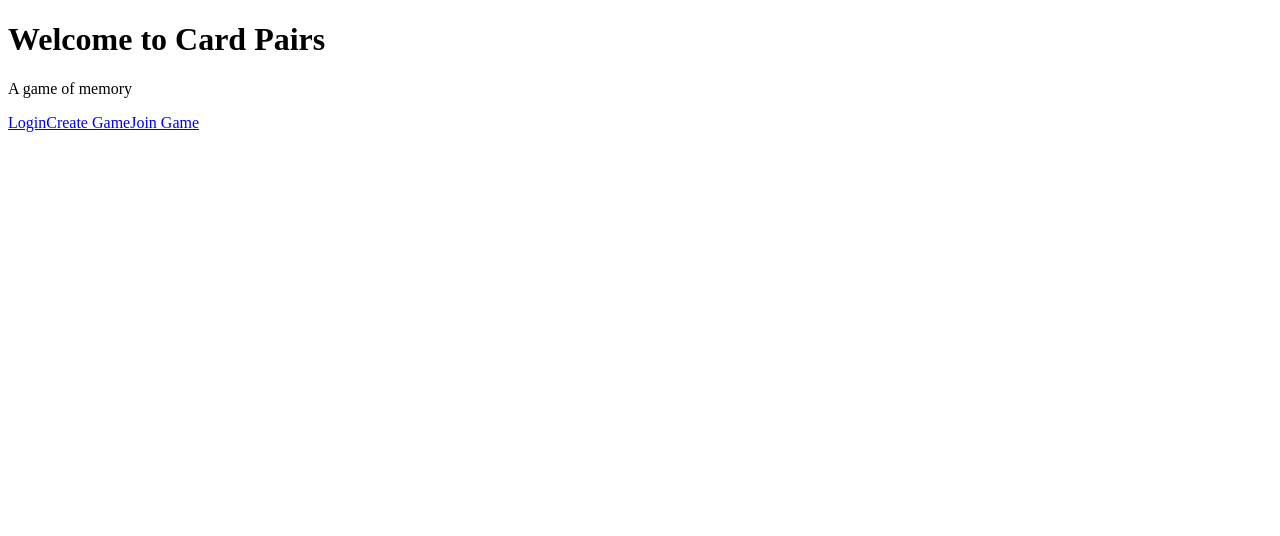
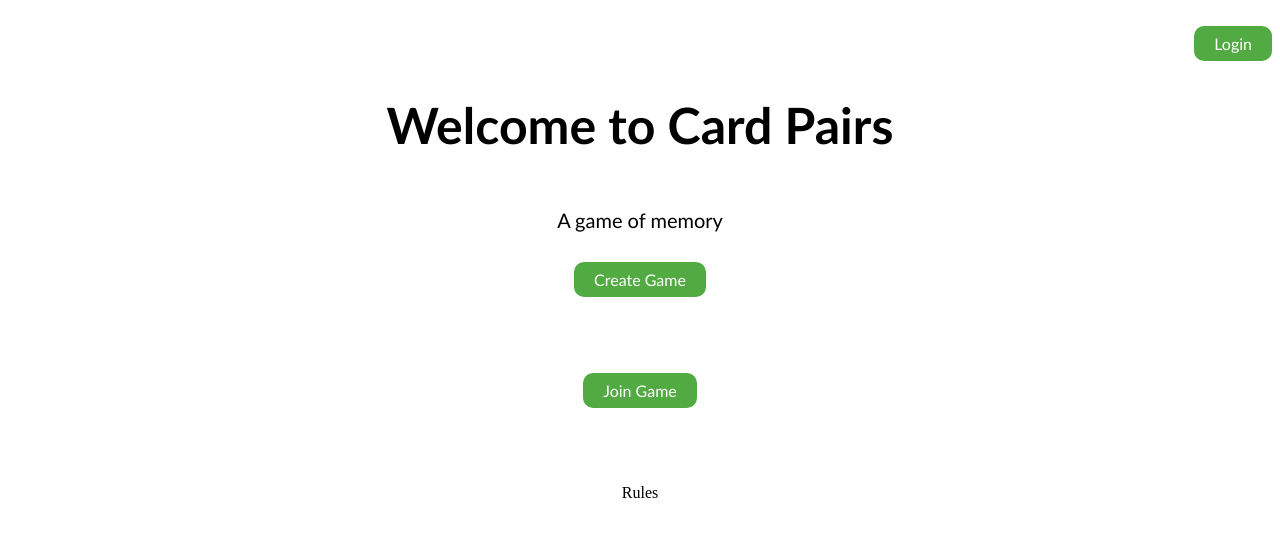
Before and after one commit to nhat2105/513-web-game, a React (Create React App) app in the folder client/: page / in a window 1280 px wide. Shown: the top 536 px of the page. Built offline with nearby package versions, Linux system fonts and the light colour scheme.

Commit message:
updated home page

```diff
--- a/client/src/css/index.css
+++ b/client/src/css/index.css
@@ -1,3 +1,4 @@
 @import url("./pages/Home.css");
 @import url("./pages/Login.css");
 @import url("./pages/CardGame.css");
+@import url("./pages/UniversalElements.css");
--- a/client/src/css/pages/Home.css
+++ b/client/src/css/pages/Home.css
@@ -0,0 +1,30 @@
+.home-title {
+    font-family: 'Calibri', sans-serif;
+    font-size: 50px;
+}
+
+.home-subtitle {
+    font-family: 'Calibri', sans-serif;
+    font-size: 20px;
+}
+
+.home-buttons-list {
+    display: flex;
+    flex-direction: column;
+    align-items: center;
+    justify-content: space-between;
+    /* background-color: yellow; */
+    height: 30vh;
+    padding: 10px;
+}
+
+.home-introduction {
+    display: flex;
+    flex-direction: column;
+    align-items: center;
+}
+
+.home-login-button {
+    display: flex;
+    justify-content: right;
+}
--- /dev/null
+++ b/client/src/css/pages/UniversalElements.css
@@ -0,0 +1,16 @@
+#input-button {
+    background-color: rgb(82, 171, 66);
+    text-decoration: none;
+    color: white;
+    font-family: 'Calibri', sans-serif;
+    padding: 6px 18px 6px 18px;
+    border-radius: 10px;
+    border: 2.5px rgb(82, 171, 66);
+    border-style: solid;
+}
+
+#input-button:hover {
+    color: rgb(82, 171, 66);
+    background-color: white;
+    transition: 0.1s;
+}
--- a/client/src/pages/Home.jsx
+++ b/client/src/pages/Home.jsx
@@ -3,11 +3,20 @@ import React from 'react'
 const Home = () => {
   return(
     <div>
-      <h1>Welcome to Card Pairs</h1>
-      <p>A game of memory</p>
-      <a href = "/login">Login</a>
-      <a href = "/create">Create Game</a>
-      <a href = "/join">Join Game</a>
+      <br/>
+      <div class = "home-login-button">
+        <a href = "/login" id = "input-button">Login</a>
+      </div>
+      <div class = "home-introduction">
+        <h1 class = "home-title">Welcome to Card Pairs</h1>
+        <p class = "home-subtitle">A game of memory</p>
+      </div>
+      <div class = "home-buttons-list">
+        <a href = "/create" id = "input-button">Create Game</a>
+        <a href = "/join" id = "input-button">Join Game</a>
+        <a>Rules</a>
+      </div>
+
     </div>
   )
 }
```
